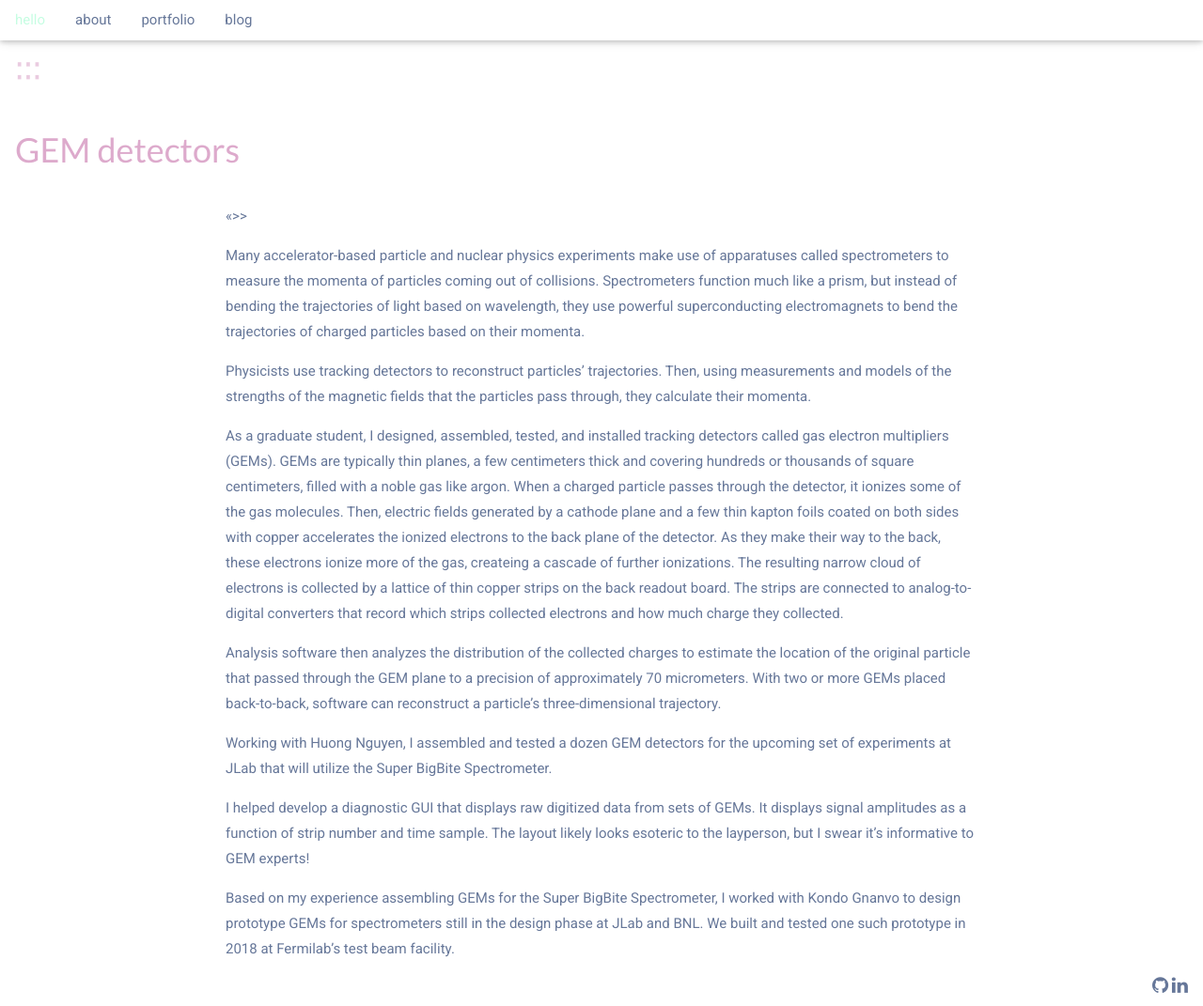
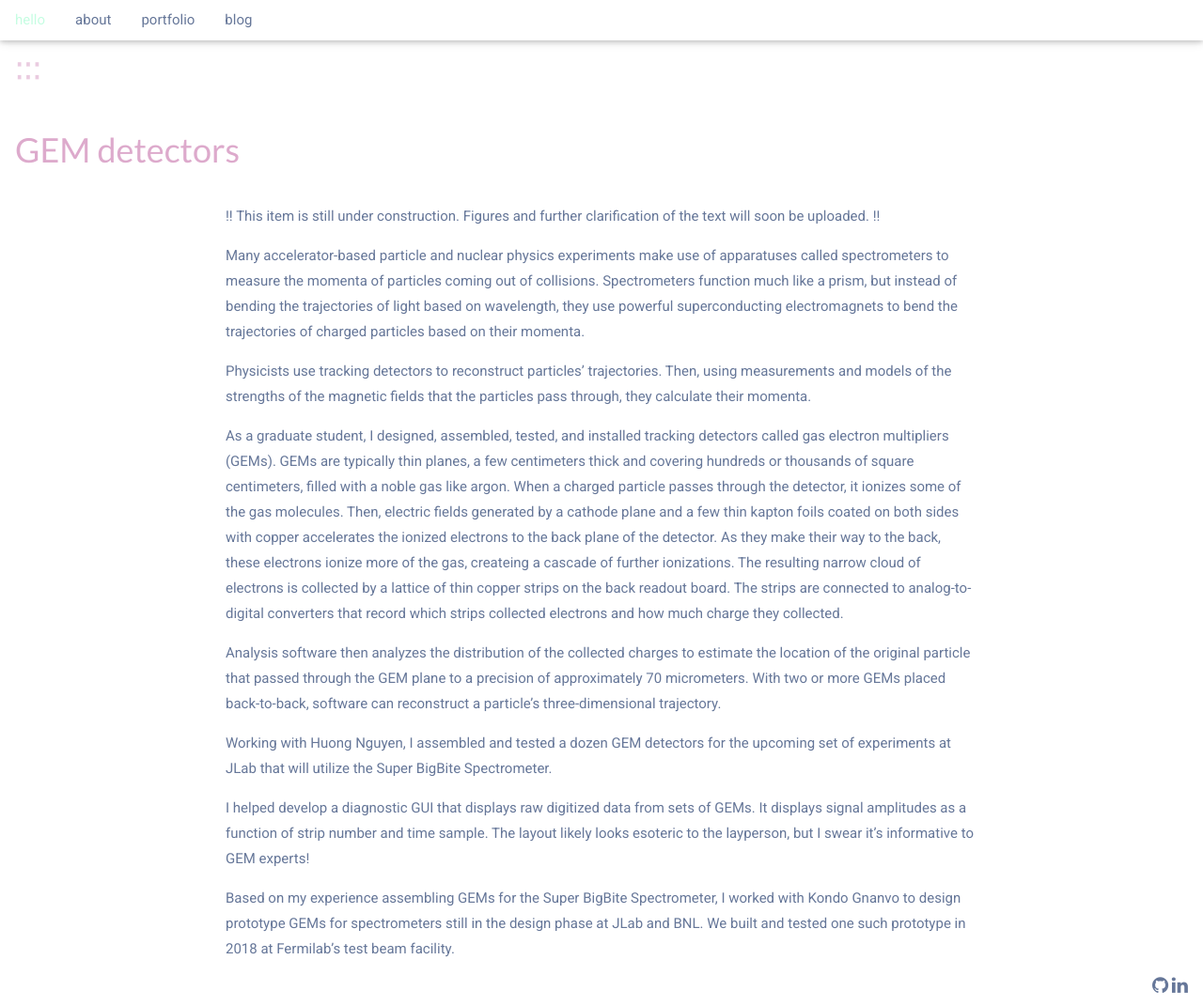
Before and after one commit to johnmatter/johnmatter.github.io, a Jekyll site: the page built from _portfolio/03_GEM-detectors.md, in a window 1280 px wide and 1071 px high. Shown: the whole window at 94% size. Built offline with Jekyll 4.4.1, drawn with Linux system fonts in a browser that asks for light colours.

Commit message:
Update 03_GEM-detectors.md

```diff
--- a/_portfolio/03_GEM-detectors.md
+++ b/_portfolio/03_GEM-detectors.md
@@ -4,7 +4,7 @@ title: GEM detectors
 img: solid_gem.jpg
 ---
 
-<<<This item is still under construction. Figures and further clarification of the text will soon be uploaded.>>>
+!! This item is still under construction. Figures and further clarification of the text will soon be uploaded. !!
 
 Many accelerator-based particle and nuclear physics experiments make use of apparatuses called spectrometers to measure the momenta of particles coming out of collisions.
 Spectrometers function much like a prism, but instead of bending the trajectories of light based on wavelength, they use powerful superconducting electromagnets to bend the trajectories of charged particles based on their momenta.
```
